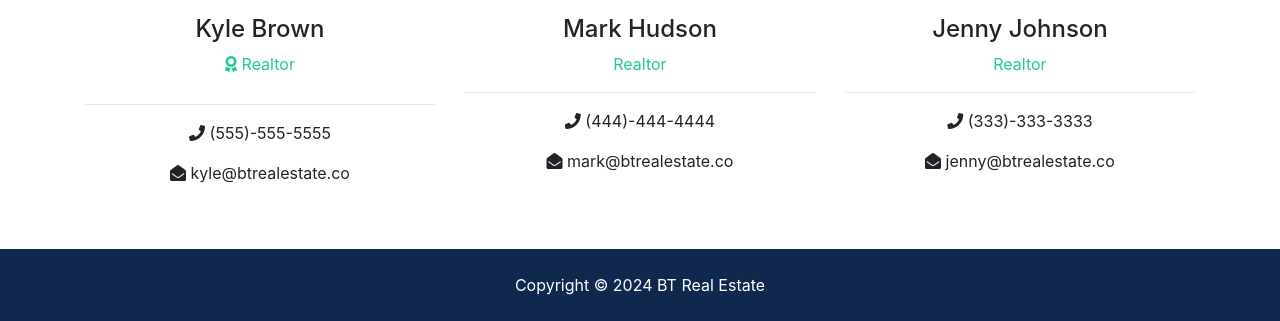
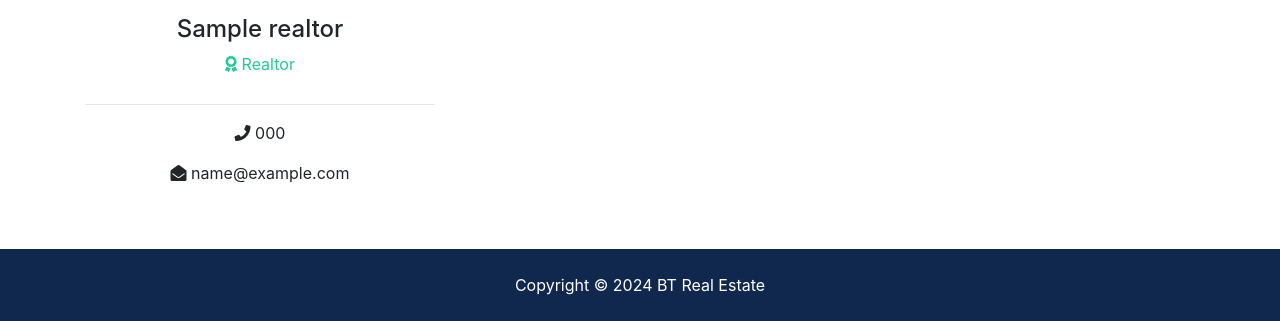
Before and after one commit to JeffersonCanuto/Btre-App, a Django app: page /about/ in a window 1280 px wide. Shown: the part 1717-2038 px from the top of the page. Run offline with Django 5.2, Linux system fonts and the light colour scheme; tables that the repository leaves empty hold one stand-in row (values such as "Sample post"); grey boxes marked "Sample" are stand-in pictures; some libraries are stand-ins or nearby versions.

Commit message:
improvement: replace mocked data by db data for realtors info

```diff
--- a/pages/views.py
+++ b/pages/views.py
@@ -2,6 +2,7 @@
 from django.http import HttpResponse
 
 from listings.models import Listing
+from realtors.models import Realtor
 
 def index(request):
     listings = Listing \
@@ -9,7 +10,16 @@
         .order_by('-list_date') \
         .filter(is_published=True)[:3]
 
-    return render(request, "pages/index.html", context={'listings': listings})
+    return render(request, "pages/index.html", context={"listings": listings})
 
 def about(request):
-    return render(request, "pages/about.html")
+    realtors = Realtor \
+        .objects \
+        .order_by('-hire_date')
+
+    mvp_realtors = Realtor \
+        .objects \
+        .all() \
+        .filter(is_mvp=True)
+
+    return render(request, "pages/about.html", context={"realtors": realtors, "mvp_realtors": mvp_realtors})
--- a/templates/pages/about.html
+++ b/templates/pages/about.html
@@ -42,16 +42,18 @@
                     commodi id libero eveniet harum perferendis laborum molestias quia.</p>
             </div>
             <div class="col-md-4">
+                {% if mvp_realtors %}
+                    {% for realtor in mvp_realtors %}
                         <div class="card">
-                    <img class="card-img-top" src="{% static 'img/realtors/kyle.jpg' %}" alt="Seller of the month">
+                            <img class="card-img-top" src="{{ realtor.photo.url }}" alt="Seller of the month">
                             <div class="card-body">
                                 <h5 class="card-title">Seller Of The Month</h5>
-                        <h6 class="text-secondary">Kyle Brown</h6>
-                        <p class="card-text">Lorem ipsum dolor sit amet consectetur adipisicing elit. Omnis nesciunt amet, illo itaque similique repellat.
-                            content.
-                        </p>
+                                <h6 class="text-secondary">{{ realtor.name }}</h6>
+                                <p class="card-text">{{ realtor.description }}</p>
                             </div>
                         </div>
+                    {% endfor %}
+                {% endif %}
             </div>
         </div>
     </div>
@@ -70,46 +72,28 @@
     <div class="container">
         <h2 class="text-center">Our Team</h2>
         <div class="row text-center">
+            {% if realtors %}
+                {% for realtor in realtors %}
                     <div class="col-md-4">
-                <img src="{% static 'img/realtors/kyle.jpg' %}" alt="" class="rounded-circle mb-3">
-                <h4>Kyle Brown</h4>
+                        <img src="{{ realtor.photo.url }}" alt="" class="rounded-circle mb-3">
+                        <h4>{{ realtor.name }}</h4>
                         <p class="text-success">
                             <i class="fas fa-award text-success mb-3"></i> Realtor
                         </p>
                         <hr>
                         <p>
-                    <i class="fas fa-phone"></i> (555)-555-5555
+                            <i class="fas fa-phone"></i> {{ realtor.phone }}
                         </p>
                         <p>
-                    <i class="fas fa-envelope-open"></i> kyle@btrealestate.co
+                            <i class="fas fa-envelope-open"></i> {{ realtor.email }}
                         </p>
                     </div>
-
-            <div class="col-md-4">
-                <img src="{% static 'img/realtors/mark.jpg' %}" alt="" class="rounded-circle mb-3">
-                <h4>Mark Hudson</h4>
-                <p class="text-success">Realtor</p>
-                <hr>
-                <p>
-                    <i class="fas fa-phone"></i> (444)-444-4444
-                </p>
-                <p>
-                    <i class="fas fa-envelope-open"></i> mark@btrealestate.co
-                </p>
+                {% endfor %}
+            {% else %}
+                <div class="col-md-12">
+                    <p>No Realtors Available</p>
                 </div>
-
-            <div class="col-md-4">
-                <img src="{% static 'img/realtors/jenny.jpg' %}" alt="" class="rounded-circle mb-3">
-                <h4>Jenny Johnson</h4>
-                <p class="text-success">Realtor</p>
-                <hr>
-                <p>
-                    <i class="fas fa-phone"></i> (333)-333-3333
-                </p>
-                <p>
-                    <i class="fas fa-envelope-open"></i> jenny@btrealestate.co
-                </p>
-            </div>
+            {% endif %}
         </div>
     </div>
 </section>
```
Lines whose indentation alone changed are shown as unchanged.
